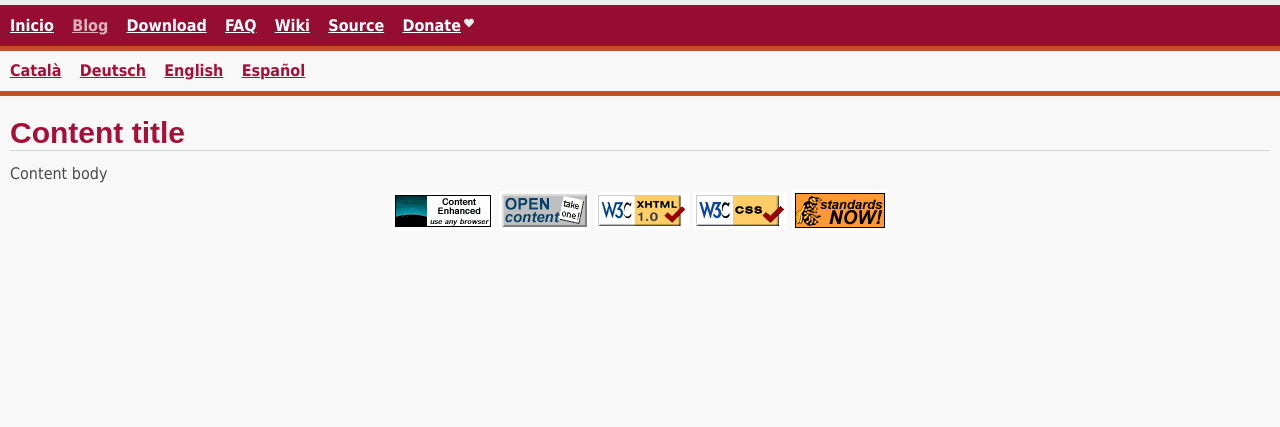
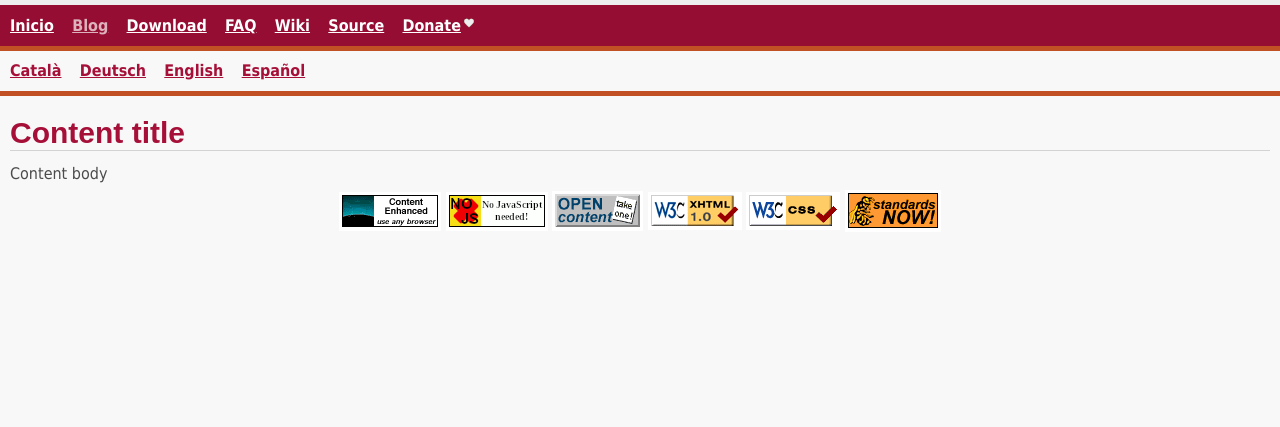
Before and after one commit to wiseshell-net/wiseshell.net, a Django app: page /blog/ in a window 1280 px wide. Shown: the part 75-502 px from the top of the page. Run offline with Django 3.2, Linux system fonts and the light colour scheme.

Commit message:
New NO-JS badge design

```diff
--- a/main/templates/base.html
+++ b/main/templates/base.html
@@ -71,6 +71,7 @@
                 <div class="redlinks center">
                     {% block badges %}
                     <a href="https://anybrowser.org/campaign/index.html"><img style="border:0;width:96px;height:32px;" src="{% static 'assets/img/button_enhanced.gif' %}" alt="Content Enhanced - Use Any Browser" class="bannermarg" width="96" height="32"></a>
+                    <a><img style="border:0;width:96px;height:32px;" src="{% static 'assets/img/button_nojs.gif' %}" alt="No JS needed to run this website" class="bannermarg" width="96" height="32"></a>
                     <a href="http://www.opencontent.org/"><img style="border:0;width:85px;height:33px;" src="{% static 'assets/img/button_takeone.gif' %}" alt="Open Content" class="bannermarg" width="85" height="33"></a>
                     <a href="http://validator.w3.org/"><img style="border:0;width:88px;height:31px;" src="{% static 'assets/img/valid-xhtml10.png' %}" alt="W3C XHTML 1.0" class="bannermarg" width="88" height="31"></a>
                     <a href="https://jigsaw.w3.org/css-validator/"><img style="border:0;width:88px;height:31px;" src="{% static 'assets/img/vcss.gif' %}" alt="Valid CSS!" class="bannermarg" width="88" height="31"></a>
```
Also changed, not shown: main/static/assets/img/button_nojs.gif (added), main/static/assets/img/other/draw-cross.svg (added), main/static/assets/img/other/heart.svg (added), 1 other file.
